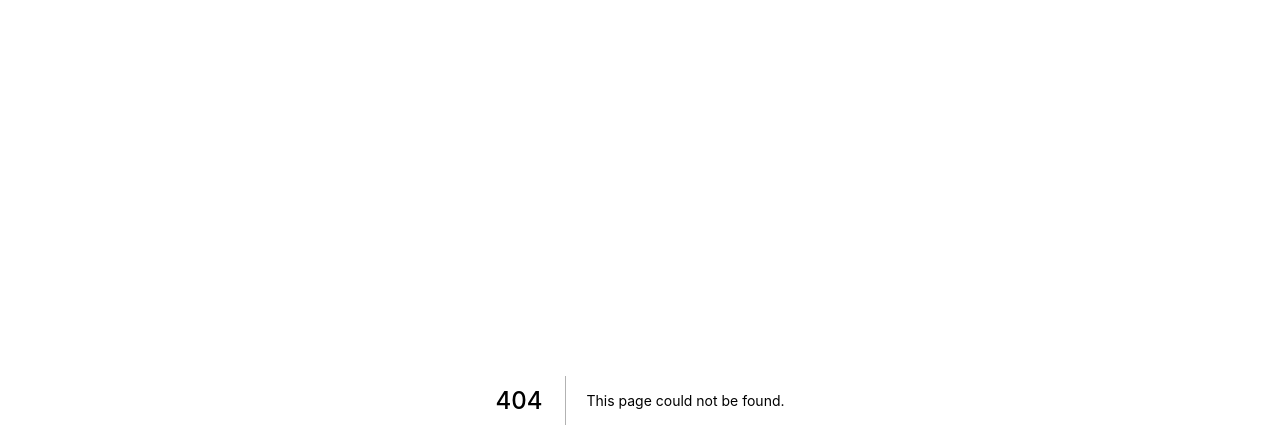
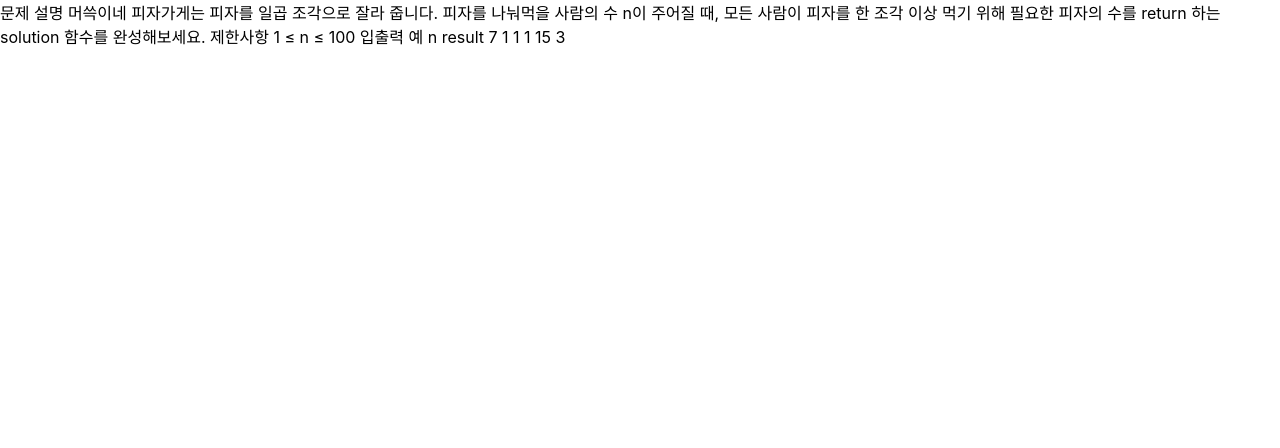
Before and after one commit to juhwannn/programmers-practice, a Next.js app: page /lv0/2 in a window 1280 px wide. Before the commit this address had no page. Shown: the top 448 px of the page. Built offline with nearby package versions, Linux system fonts and the light colour scheme.

Commit message:
feat: lv0: 2.js

```diff
--- /dev/null
+++ b/pages/lv0/2.js
@@ -0,0 +1,27 @@
+import React from "react";
+
+const code = (n) => {
+    console.log(parseInt(n % 7 === 0 ? n / 7 : n / 7 + 1));
+};
+
+export default function Home() {
+    code(7);
+    code(1);
+    code(15);
+
+    return (
+        <div>
+            문제 설명
+            머쓱이네 피자가게는 피자를 일곱 조각으로 잘라 줍니다.
+            피자를 나눠먹을 사람의 수 n이 주어질 때, 모든 사람이 피자를 한 조각 이상 먹기 위해 필요한 피자의 수를 return 하는 solution 함수를 완성해보세요.
+
+            제한사항
+            1 ≤ n ≤ 100
+            입출력 예
+            n	result
+            7	1
+            1	1
+            15	3
+        </div>
+    );
+}
```
